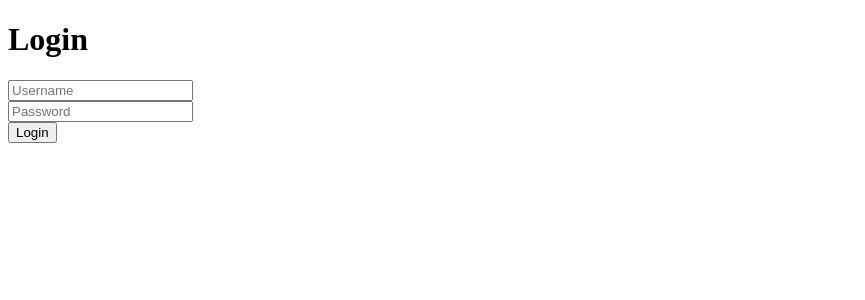
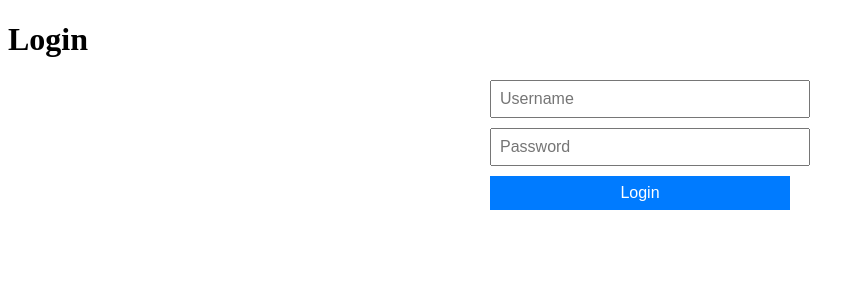
Before and after one commit to Parvathykrishna1/Beinex_DailyTask, a Django app: page /login/ in a window 1280 px wide. Shown: the top 300 px of the page, without its empty margins (0-865 px from the left). Run offline with Django 5.2, Linux system fonts and the light colour scheme.

Commit message:
Mar 18, 2024, 4:29 PM

```diff
--- a/myproject/templates/login.html
+++ b/myproject/templates/login.html
@@ -4,13 +4,36 @@
     <meta charset="UTF-8">
     <meta name="viewport" content="width=device-width, initial-scale=1.0">
     <title>LOGIN</title>
+    <style>
+        form {
+            max-width: 300px;
+            margin: 0 auto;
+        }
+        input[type="text"],
+        input[type="password"],
+        button {
+            width: 100%;
+            margin-bottom: 10px;
+            padding: 8px;
+            font-size: 16px;
+        }
+        button {
+            background-color: #007bff;
+            color: #fff;
+            border: none;
+            cursor: pointer;
+        }
+        button:hover {
+            background-color: #0056b3;
+        }
+    </style>
 </head>
 <body>
     <h1>Login</h1>
     <form method="post">
         {% csrf_token %}
-        <input type="text" name="username" placeholder="Username"><br>
-        <input type="password" name="password" placeholder="Password"><br>
+        <input type="text" name="username" placeholder="Username">
+        <input type="password" name="password" placeholder="Password">
         <button type="submit">Login</button>
     </form>
     {% if request.COOKIES.success_logins %}
```
